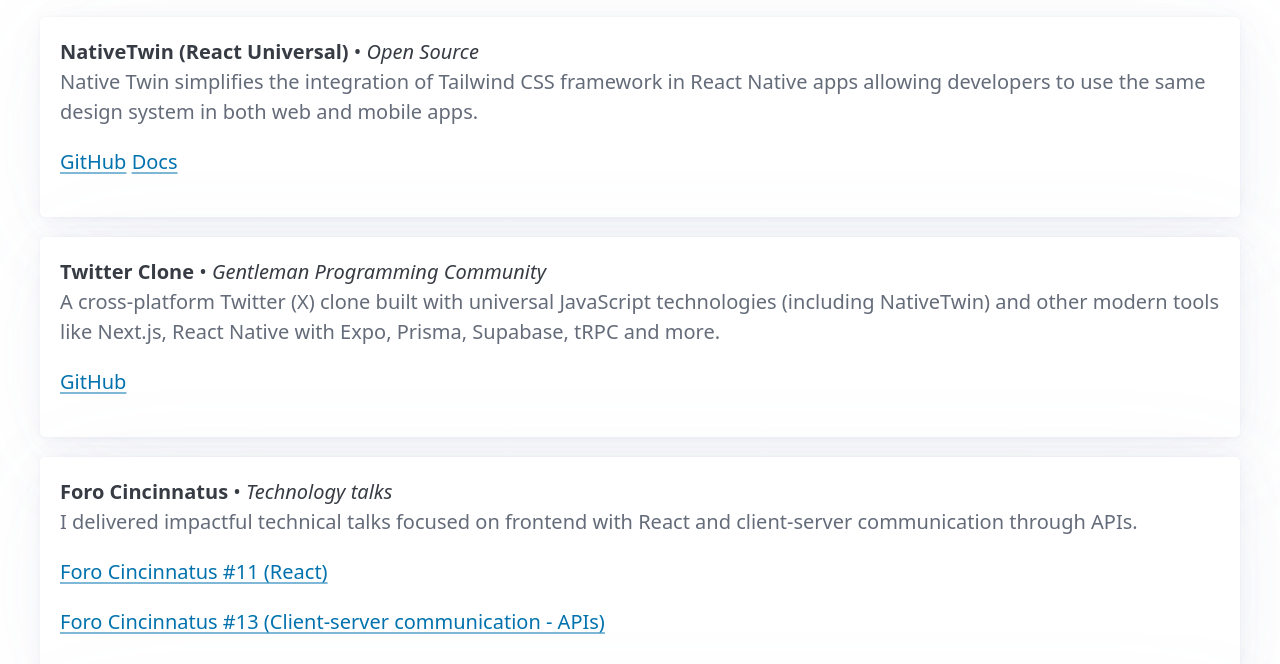
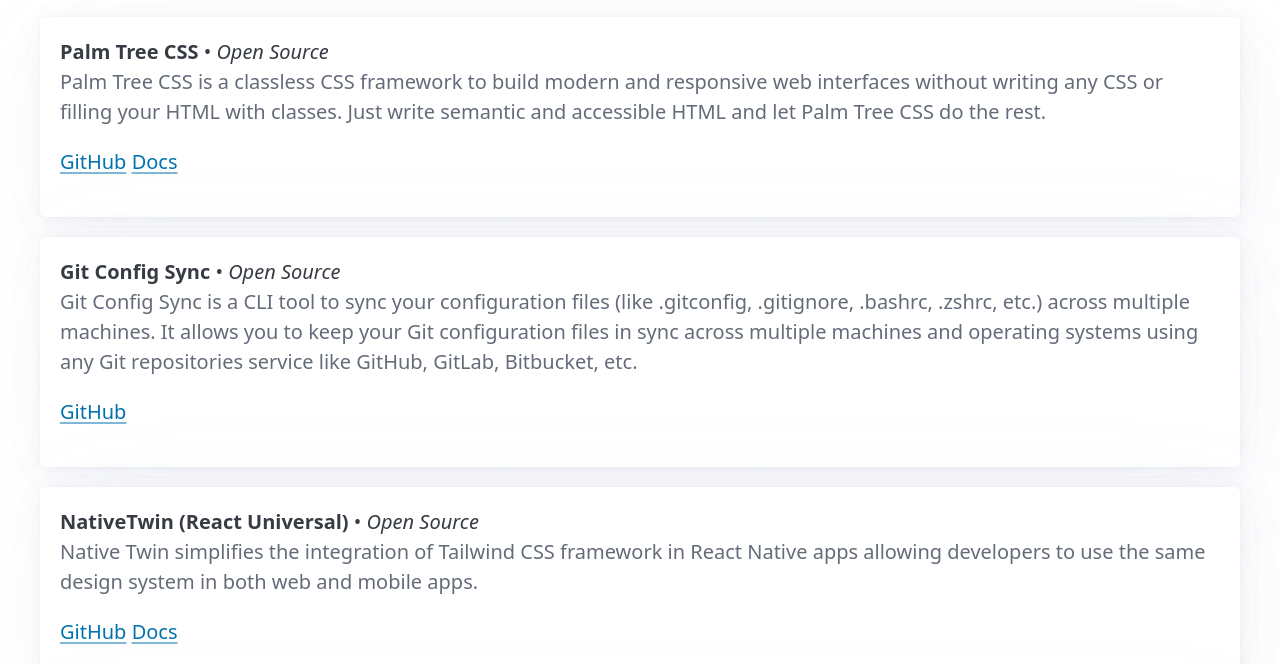
Before and after one commit to adonyssantos/adonys-dot-me-website, an Astro site: page / in a window 1280 px wide. Shown: the part 636-1300 px from the top of the page. Built offline with nearby package versions, Linux system fonts and the light colour scheme; Astro itself is replaced by a stand-in of ours.

Commit message:
chore: update projects section content

```diff
--- a/src/sections/Projects.astro
+++ b/src/sections/Projects.astro
@@ -3,6 +3,48 @@
     <h2>Projects</h2>
     <p>Here are some of the projects I have worked on.</p>
   </hgroup>
+  <article>
+    <h3 hidden aria-hidden="true">Palm Tree CSS</h3>
+    <hgroup>
+      <strong>Palm Tree CSS</strong> • <em>Open Source</em>
+      <p>
+        Palm Tree CSS is a classless CSS framework to build modern and
+        responsive web interfaces without writing any CSS or filling your HTML
+        with classes. Just write semantic and accessible HTML and let Palm Tree
+        CSS do the rest.
+      </p>
+    </hgroup>
+    <p>
+      <a
+        href="https://github.com/adonyssantos/palm-tree-css"
+        target="_blank"
+        rel="noopener">GitHub</a
+      >
+      <a href="https://palm-tree-css.vercel.app/" target="_blank" rel="noopener"
+        >Docs</a
+      >
+    </p>
+  </article>
+  <article>
+    <h3 hidden aria-hidden="true">Git Config Sync</h3>
+    <hgroup>
+      <strong>Git Config Sync</strong> • <em>Open Source</em>
+      <p>
+        Git Config Sync is a CLI tool to sync your configuration files (like
+        .gitconfig, .gitignore, .bashrc, .zshrc, etc.) across multiple machines.
+        It allows you to keep your Git configuration files in sync across
+        multiple machines and operating systems using any Git repositories
+        service like GitHub, GitLab, Bitbucket, etc.
+      </p>
+    </hgroup>
+    <p>
+      <a
+        href="https://github.com/adonyssantos/git-config-sync"
+        target="_blank"
+        rel="noopener">GitHub</a
+      >
+    </p>
+  </article>
   <article>
     <h3 hidden aria-hidden="true">NativeTwin (React Universal)</h3>
     <hgroup>
```
